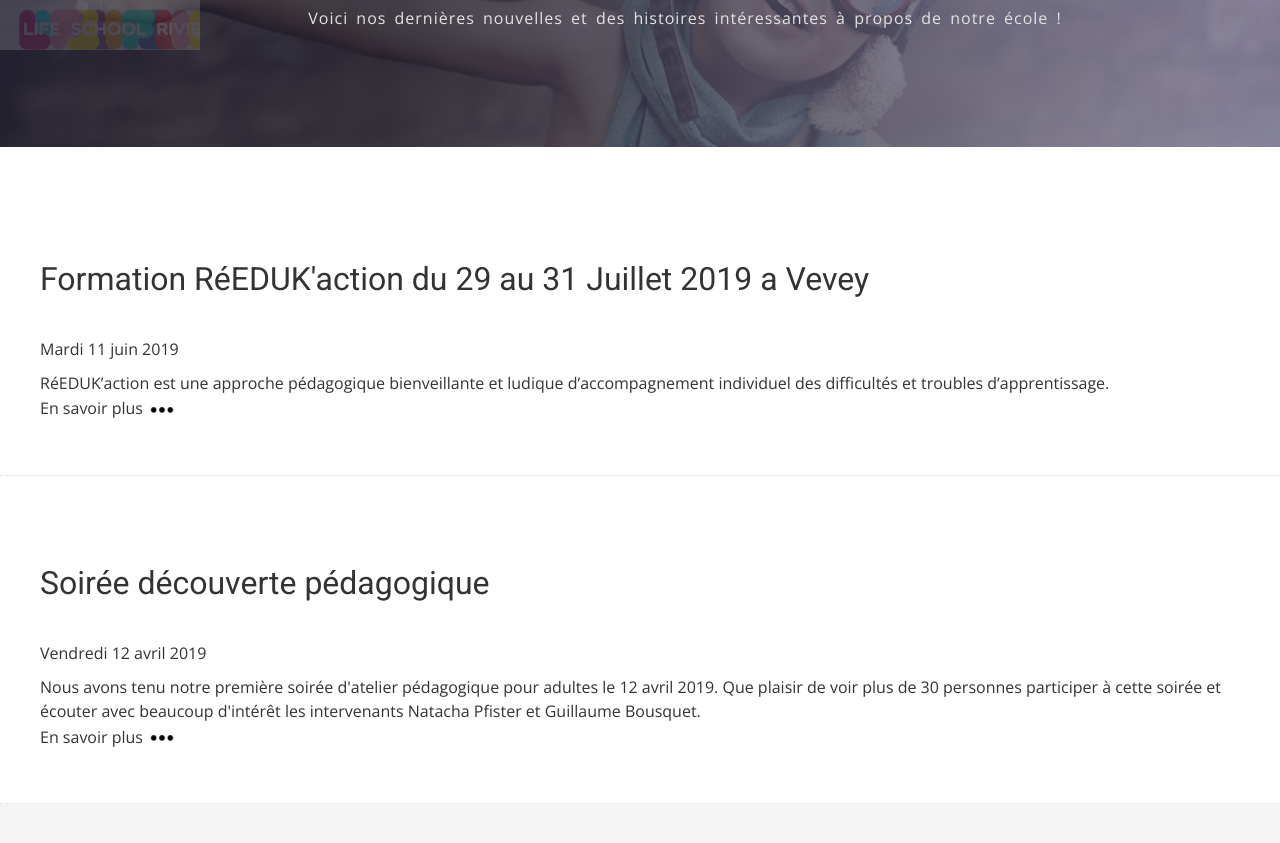
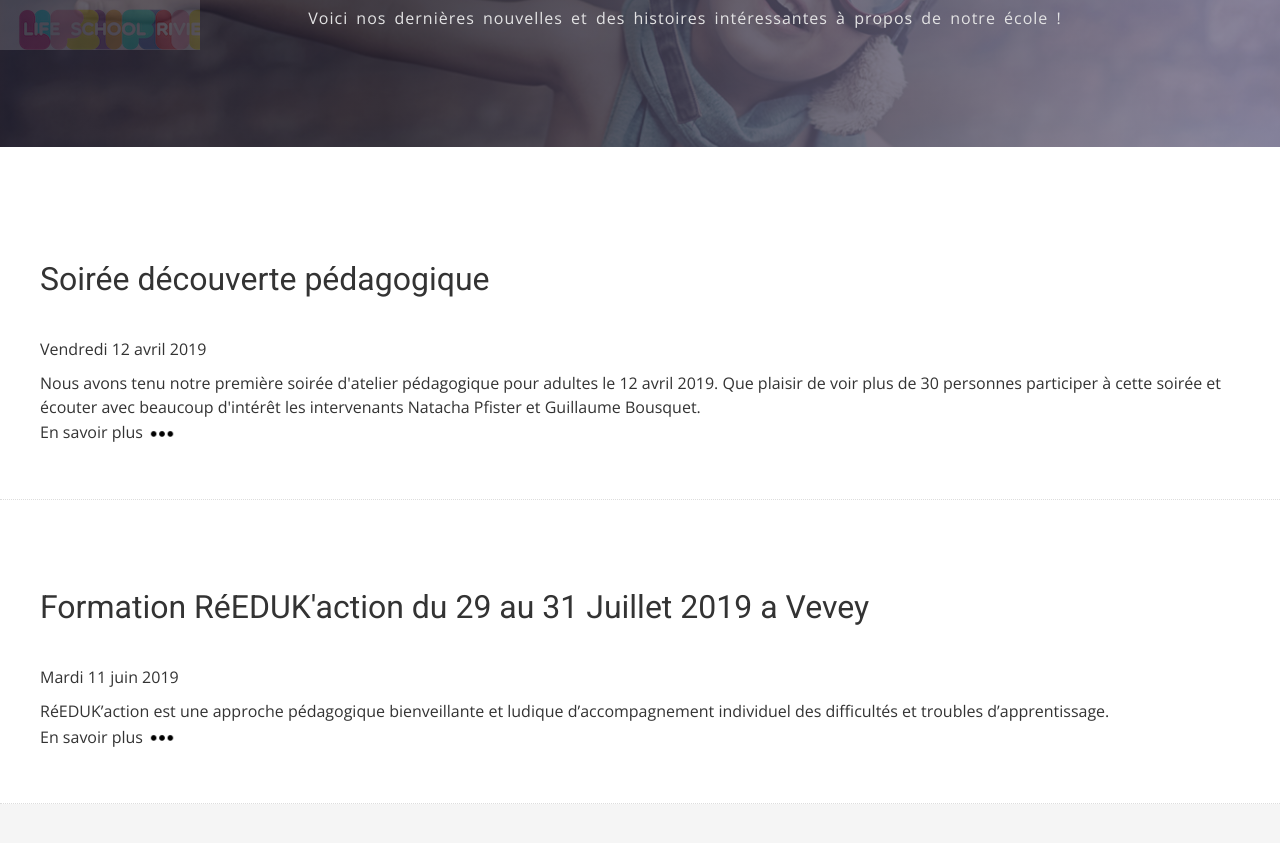
Before and after one commit to midjoule/lifeschool, a Jekyll site: the page built from blog.html, in a window 1280 px wide and 900 px high, scrolled down 244 px. Shown: the top 843 px of the window. Built offline with Jekyll 4.4.1, drawn with Linux system fonts in a browser that asks for light colours; nearby versions of some CDN libraries; some web fonts are replaced.

Commit message:
Update blog.html

```diff
--- a/blog.html
+++ b/blog.html
@@ -21,7 +21,8 @@ permalink: /blog/
 
 <section id="blog-posts">
 {% assign i = 0 %}
-{% for post in site.posts %}
+{% assign sorted_posts = site.posts | sort:"title" | reverse %}
+{% for post in sorted_posts %}
 {% assign i = i | plus: 1 %}
 <div class="post-area">
   <h2>{{ post.title }}</h2>
@@ -34,7 +35,7 @@ permalink: /blog/
   </p>
   <div id="post_{{ i }}" class="collapse">
     {{ post.content }}
-    Size {{ post.video.size }}
+
     {% if post.video and post.video != blank %}
     <p>
       <iframe width="560" height="315" src="{{ post.video }}" frameborder="0" allow="accelerometer; autoplay; encrypted-media; gyroscope; picture-in-picture" allowfullscreen></iframe>
```
